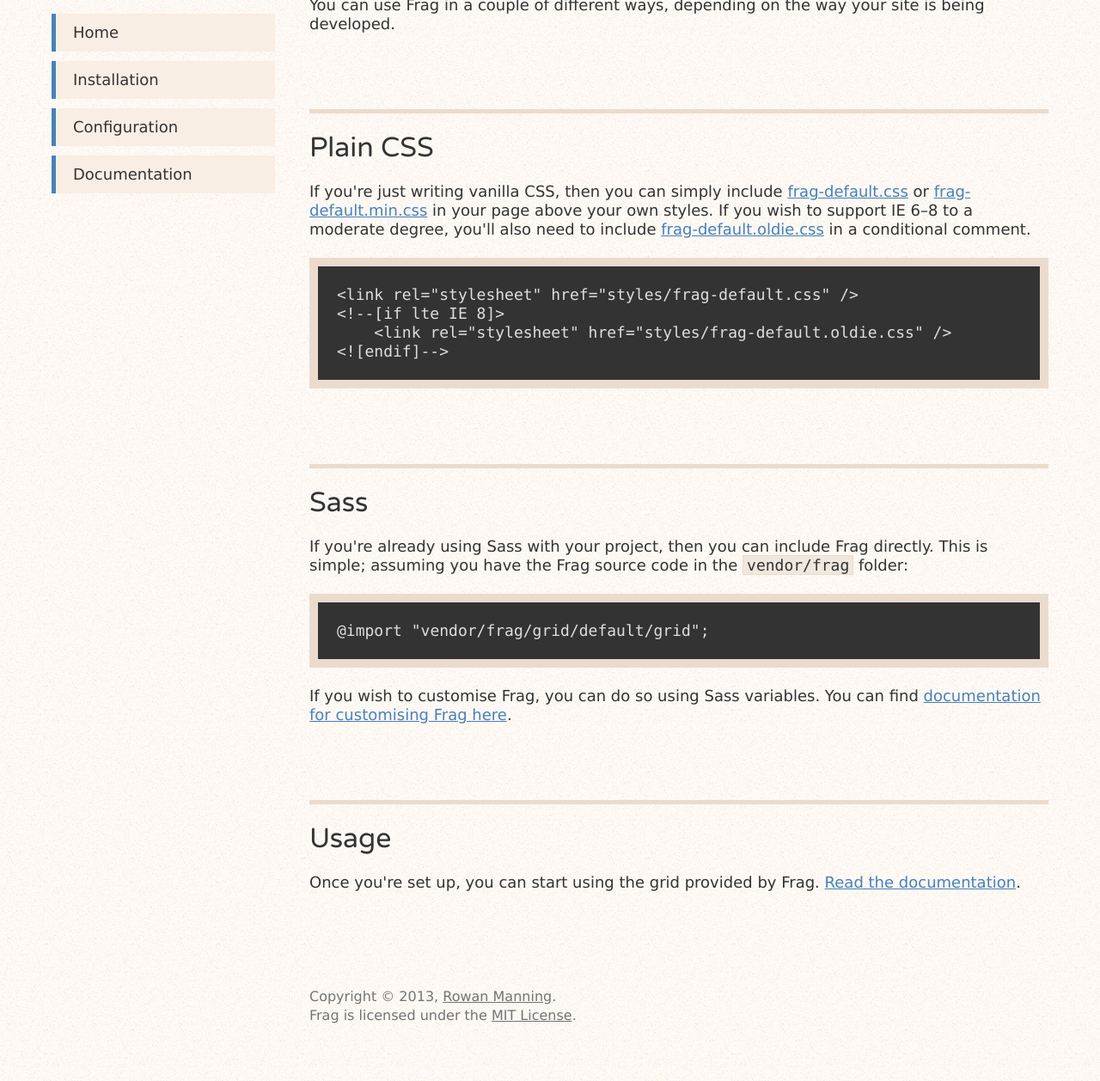
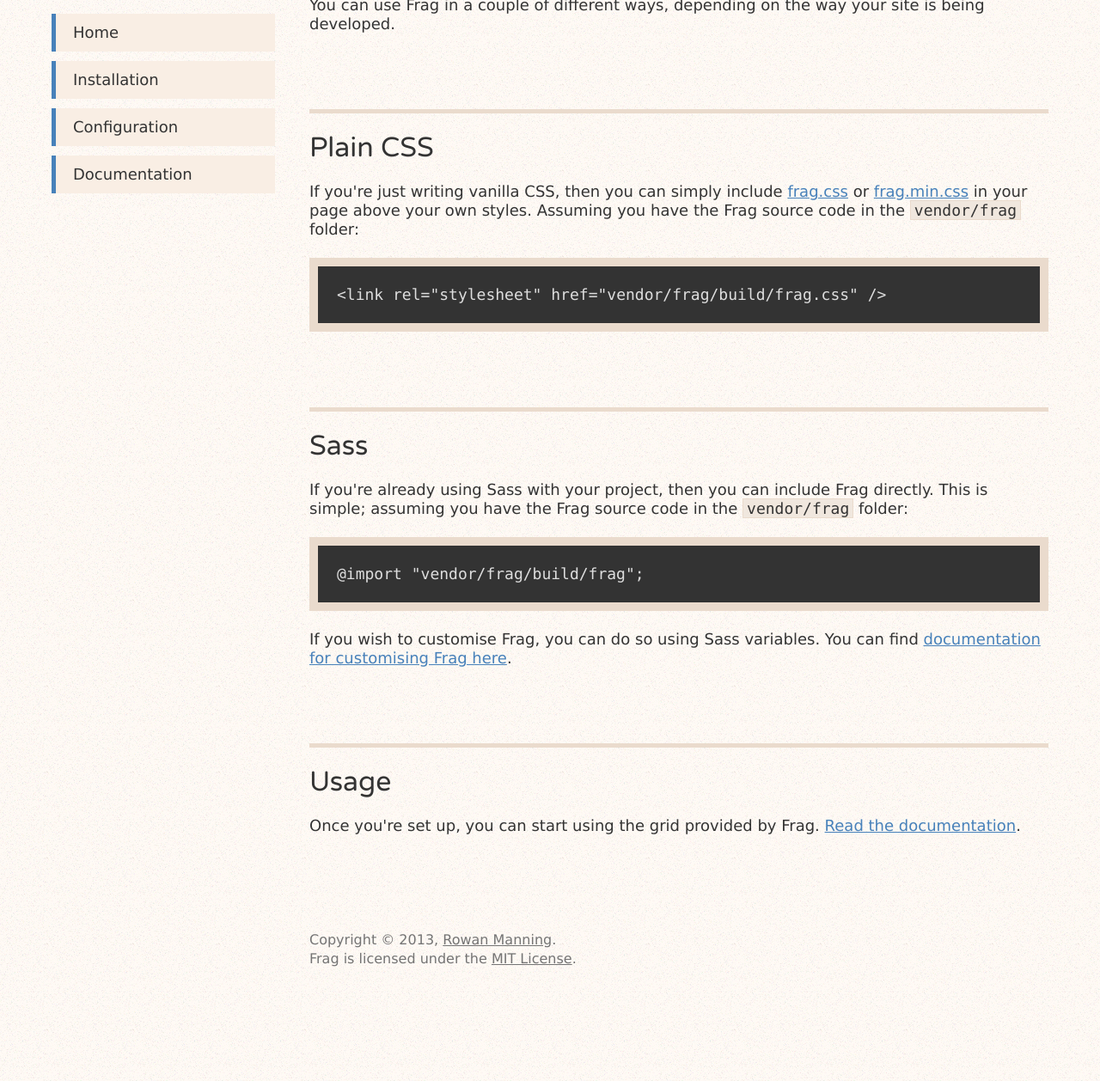
Before and after one commit to rowanmanning/frag, a Jekyll site: the page built from docs/install/index.html, in a window 1280 px wide, cut to the strip 153-1411 px from the top of the page. Shown: the whole strip at 86% size. Built offline with Jekyll 4.4.1, drawn with Linux system fonts in a browser that asks for light colours.

Commit message:
Update docs to reflect work done in refactoring

```diff
--- a/docs/install/index.html
+++ b/docs/install/index.html
@@ -17,18 +17,14 @@ layout: page
 
     <p>
         If you're just writing vanilla CSS, then you can simply include
-        <a href="{{ site.repo.raw }}/{{ site.repo.branch }}/build/default/frag-default.css">frag-default.css</a>
-        or <a href="{{ site.repo.raw }}/{{ site.repo.branch }}/build/default/frag-default.min.css">frag-default.min.css</a>
-        in your page above your own styles. If you wish to support IE 6–8 to
-        a moderate degree, you'll also need to include
-        <a href="{{ site.repo.raw }}/{{ site.repo.branch }}/build/default/frag-default.oldie.css">frag-default.oldie.css</a> in a conditional comment.
+        <a href="{{ site.repo.raw }}/{{ site.repo.branch }}/build/frag.css">frag.css</a>
+        or <a href="{{ site.repo.raw }}/{{ site.repo.branch }}/build/frag.min.css">frag.min.css</a>
+        in your page above your own styles. Assuming you have the Frag source code in
+        the <code>vendor/frag</code> folder:
     </p>
 
     {% highlight html %}
-<link rel="stylesheet" href="styles/frag-default.css" />
-<!--[if lte IE 8]>
-    <link rel="stylesheet" href="styles/frag-default.oldie.css" />
-<![endif]-->
+<link rel="stylesheet" href="vendor/frag/build/frag.css" />
 {% endhighlight %}
 
 </div>
@@ -44,7 +40,7 @@ layout: page
     </p>
 
     {% highlight scss %}
-@import "vendor/frag/grid/default/grid";
+@import "vendor/frag/build/frag";
 {% endhighlight %}
 
     <p>
```
Also changed, not shown: index.html (+1 -8 lines).
